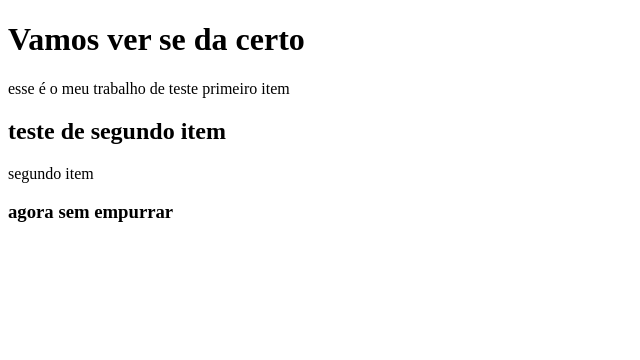
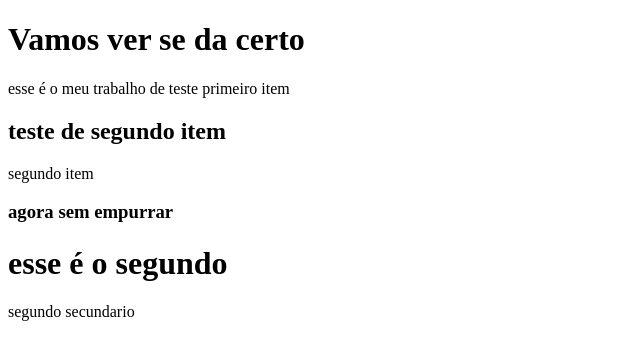
Before and after one commit to rafaelsusko/repositorioteste, a plain HTML site: page index.html in a window 1280 px wide. Shown: the whole page, without its empty margins (0-640 px from the left). Drawn offline with Linux system fonts and the light colour scheme.

Commit message:
segundo
eee

```diff
--- a/index.html
+++ b/index.html
@@ -12,5 +12,7 @@
     <p>segundo item </p>
     <h3> agora sem empurrar </h3>
     <p> </p>
+    <h1> esse é o segundo </h1>
+    <p>segundo secundario</p>
 </body>
 </html>
```
